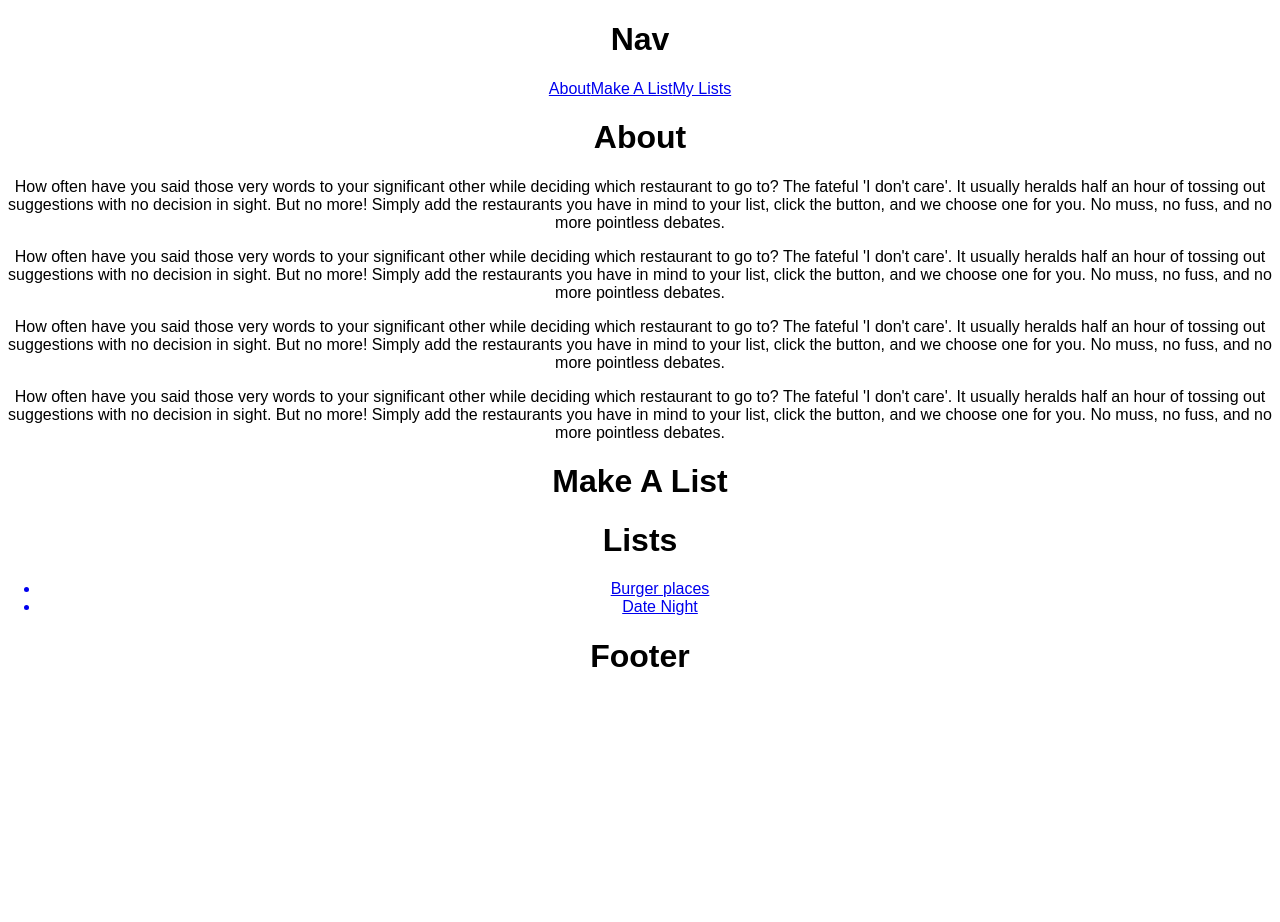
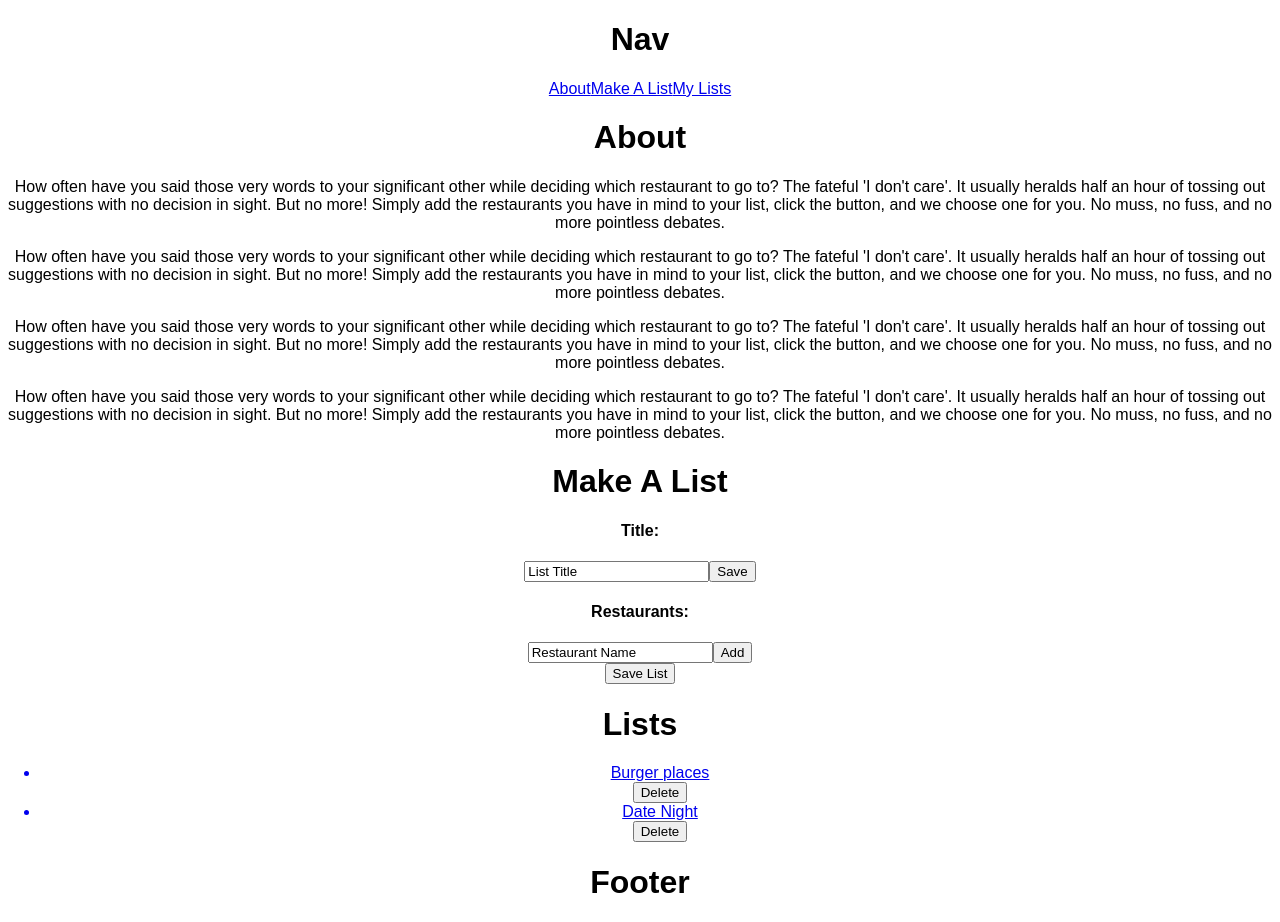
Before and after one commit to Be-The-Bert/noserver-idontcare, a React (Create React App) app in the folder noserver/: page / in a window 1280 px wide. Before the commit the page ends 800 px from the top, so only its background shows below. Built offline with nearby package versions, Linux system fonts and the light colour scheme.

Commit message:
changes to wireframe, redux store working between makealist and lists, edit modul working in make a list!

```diff
--- a/noserver/src/components/App.js
+++ b/noserver/src/components/App.js
@@ -8,9 +8,10 @@ import ListParent from './Lists/ListParent';
 import Nav from './Nav/Nav';
 import Footer from './Footer/Footer';
 
-class App extends Component {
+export default class App extends Component {
   render() {
     return (
+      <div>
         <BrowserRouter>
           <div className="App">
             <Nav />
@@ -20,8 +21,7 @@ class App extends Component {
             <Footer />
           </div>
         </BrowserRouter>
+      </div>
     );
   }
 }
-
-export default App;
--- a/noserver/src/components/Lists/ListDisplay/ListDisplay.js
+++ b/noserver/src/components/Lists/ListDisplay/ListDisplay.js
@@ -1,6 +1,8 @@
 import React, { Component } from 'react';
 import { connect } from 'react-redux';
 import { Link } from 'react-router-dom';
+
+import { deleteList } from './../../../ducks/actions';
 
 class ListDisplay extends Component {
     itemEdit(){
@@ -28,6 +30,7 @@ class ListDisplay extends Component {
                                     <Link to={`/lists/${i}`}>
                                         <li>{item.title}</li>
                                     </Link>
+                                    <button onClick={(i) => this.props.deleteList(i)}>Delete</button>
                                 </div>
                             )}
                         )}
@@ -43,4 +46,4 @@ function mapStateToProps(state) {
         lists: state.lists
     }
 }
-export default connect(mapStateToProps)(ListDisplay);
+export default connect(mapStateToProps, { deleteList })(ListDisplay);
--- a/noserver/src/components/Lists/ListParent.js
+++ b/noserver/src/components/Lists/ListParent.js
@@ -12,7 +12,7 @@ export default class List extends Component {
                 <BrowserRouter>
                     <Switch>
                         <Route component={ListDisplay} path='/lists/:id' />
-                        <Route component={Lists} path='/' exact />
+                        <Route component={Lists} path='/' />
                     </Switch>
                 </BrowserRouter>
             </div>
--- a/noserver/src/components/Lists/Lists/Lists.js
+++ b/noserver/src/components/Lists/Lists/Lists.js
@@ -1,6 +1,8 @@
 import React, { Component } from 'react';
 import { connect } from 'react-redux';
 import { Link } from 'react-router-dom';
+
+import { deleteList } from './../../../ducks/actions';
 
 class Lists extends Component {
     render(){
@@ -14,6 +16,7 @@ class Lists extends Component {
                                     <Link to={`/lists/${i}`}>
                                         <li>{item.title}</li>
                                     </Link>
+                                    <button onClick={(i) => this.props.deleteList(i)}>Delete</button>
                                 </div>
                         )}
                     )}
@@ -29,4 +32,4 @@ function mapStateToProps(state) {
         lists: state.lists
     }
 }
-export default connect(mapStateToProps)(Lists);
+export default connect(mapStateToProps, { deleteList })(Lists);
--- a/noserver/src/components/MakeAList/MakeAList.js
+++ b/noserver/src/components/MakeAList/MakeAList.js
@@ -1,11 +1,137 @@
 import React, { Component } from 'react';
 import { connect } from 'react-redux';
+import { newList, editItem } from './../../ducks/actions';
+
+import EditItem from './../Moduls/EditItem/EditItem';
 
 class MakeAList extends Component {
+    constructor(){
+        super();
+        this.state = {
+            titleInput: 'List Title',
+            restaurantsInput: 'Restaurant Name',
+            title: '',
+            restaurants: [],
+            editTitle: true,
+            editItem: false,
+            restaurantToEdit: {
+                index: 0
+            }
+        }
+        // BINDING METHOD FUNCTIONS CONTEXT
+        this.saveTitle = this.saveTitle.bind(this);
+        this.handleTitleChange = this.handleTitleChange.bind(this);
+        this.addRestaurant = this.addRestaurant.bind(this);
+        this.handleRestaurantChange = this.handleRestaurantChange.bind(this);
+        this.saveList = this.saveList.bind(this);
+        this.editItem = this.editItem.bind(this);
+        this.cancelChanges = this.cancelChanges.bind(this);
+        this.deleteRestaurant = this.deleteRestaurant.bind(this);
+        this.saveChanges = this.saveChanges.bind(this);
+    }
+    // INPUT CHANGE FUNCTIONS
+    handleTitleChange(e) {
+        this.setState(Object.assign({}, this.state, {titleInput: e.target.value}));
+    }
+    saveTitle(e) {
+        e.preventDefault();
+        let temp = this.state.titleInput;
+        this.setState(Object.assign({}, this.state, {title: temp, editTitle: false}));
+    }
+    handleRestaurantChange(e) {
+        this.setState(Object.assign({}, this.state, {restaurantsInput: e.target.value}));
+    }
+    // ADD RESTAURANT TO NEW LIST
+    addRestaurant(e) {
+        e.preventDefault();
+        let tempValue = this.state.restaurantsInput;
+        let tempObj = {
+            name: tempValue,
+            type: 'none',
+            price: 0,
+        }
+        let tempArr = [...this.state.restaurants];
+        tempArr.push(tempObj);
+        this.setState(Object.assign({}, this.state, {restaurantsInput: 'Restaurant Name', restaurants: tempArr}));
+    }
+    // ADD LIST TO STORE
+    saveList() {
+        if (this.state.restaurants.length > 0) {
+            let title = this.state.title;
+            let restaurants = this.state.restaurants;
+            this.props.newList(title, restaurants);
+            this.setState({
+                titleInput: 'List Title',
+                restaurantsInput: 'Restaurant Name',
+                title: '',
+                restaurants: []
+            })
+        }
+    }
+    // DISPLAY EDIT MODULE
+    editItem(index) {
+        let temp = Object.assign({}, this.state.restaurants[index], {index});
+        this.setState(Object.assign({}, this.state, {editItem: true, restaurantToEdit: temp}))
+    }
+    // EDIT MODULE CALLBACKS
+    cancelChanges() {
+        this.setState(Object.assign({}, this.state, {editItem: false}))
+    }
+    deleteRestaurant(index) {
+        let resArrayCopy = [...this.state.restaurants];
+        resArrayCopy.splice(index, 1);
+        this.setState(Object.assign({}, this.state, {restaurants: resArrayCopy, editItem: false}))
+    }
+    saveChanges(index, name, type, price) {
+        let updatedRestaurant = {name, type, price};
+        let resArrayCopy = [...this.state.restaurants];
+        resArrayCopy.splice(index, 1, updatedRestaurant);
+        this.setState(Object.assign({}, this.state, {restaurants: resArrayCopy}))
+    }
     render(){
         return (
             <div id='MakeAList'>
+                {/*SET NEW LIST TITLE*/}
                 <h1>Make A List</h1>
+                <form>
+                    <h4>Title:</h4>
+                    {this.state.editTitle
+                    ?
+                        <div>
+                            <input value={this.state.titleInput} onChange={this.handleTitleChange}></input>
+                            <button onClick={this.saveTitle}>Save</button>
+                        </div>
+                    :
+                        <span onClick={() => this.setState(Object.assign({}, this.state, {editTitle: true}))}>{this.state.title}</span>
+                    }
+                </form>
+                {/*LIST OF RESTAURANTS ADDED TO NEW LIST*/}
+                <h4>Restaurants:</h4>
+                {this.state.restaurants.map((item, i) =>{
+                    return (
+                        <div key={i}>
+                            <span>{item.name}</span>
+                            <span>{item.type}</span>
+                            <span>{item.price}</span>
+                            <button onClick={() => this.editItem(i)}>Edit</button>
+                        </div>
+                    )}
+                )}
+                {/*ADD MORE RESTAURANTS*/}
+                <form>
+                    <input value={this.state.restaurantsInput} onChange={this.handleRestaurantChange}></input>
+                    <button onClick={this.addRestaurant}>Add</button>
+                </form>
+                {/*SAVE LIST TO STORE*/}
+                <button onClick={this.saveList}>Save List</button>
+                {/*EDIT ITEMS MODUL*/}
+                {this.state.editItem
+                ?
+                    <EditItem restaurantToEdit={this.state.restaurantToEdit} cancelChanges={this.cancelChanges} deleteRestaurant={this.deleteRestaurant} saveChanges={this.saveChanges}/>
+                :
+                    null
+                }
+
             </div>
         )
     }
@@ -16,4 +142,4 @@ function mapStateToProps(state) {
         lists: state.lists
     }
 }
-export default connect(mapStateToProps)(MakeAList);
+export default connect(mapStateToProps, { newList, editItem })(MakeAList);
--- /dev/null
+++ b/noserver/src/components/Moduls/EditItem/EditItem.js
@@ -0,0 +1,41 @@
+import React, { Component } from 'react';
+
+export default class EditItem extends Component {
+    constructor(props){
+        super(props);
+        const { name, type, price } = this.props.restaurantToEdit;
+        this.state = {
+            name,
+            type,
+            price
+        }
+        this.handleNameChange = this.handleNameChange.bind(this);
+        this.handleTypeChange = this.handleTypeChange.bind(this);
+        this.handlePriceChange = this.handlePriceChange.bind(this);
+    }
+    handleNameChange(e) {
+        this.setState(Object.assign({}, this.state, {name: e.target.value}));
+    }
+    handleTypeChange(e) {
+        this.setState(Object.assign({}, this.state, {type: e.target.value}));
+    }
+    handlePriceChange(e) {
+        this.setState(Object.assign({}, this.state, {price: e.target.value}));
+    }
+    render(){
+        return (
+            <div>
+                <div>
+                    <span>Name:<input value={this.state.name} onChange={ e => this.handleNameChange(e) }></input></span>
+                    <span>Type:<input value={this.state.type} onChange={ e => this.handleTypeChange(e) }></input></span>
+                    <span>Price:<input value={this.state.price} onChange={ e => this.handlePriceChange(e) }></input></span>
+                </div>
+                <div>
+                    <button onClick={this.props.cancelChanges}>Cancel</button>
+                    <button onClick={() => this.props.deleteRestaurant(this.props.index)}>Delete</button>
+                    <button onClick={() => this.props.saveChanges(this.props.index, this.state.name, this.state.type, this.state.price)}>Save</button>
+                </div>
+            </div>
+        )
+    }
+}
--- a/noserver/src/ducks/actions.js
+++ b/noserver/src/ducks/actions.js
@@ -0,0 +1,24 @@
+const NEW_LIST = 'NEW_LIST';
+const DELETE_LIST = 'DELETE_LIST';
+const EDIT_ITEM = 'EDIT_ITEM';
+
+export function newList(title, restaurants) {
+    return {
+        type: NEW_LIST,
+        payload: {
+            title: title,
+            restaurants: restaurants
+        }
+    }
+}
+export function deleteList(id) {
+    return {
+        type: DELETE_LIST,
+        payload: id
+    }
+}
+export function editItem() {
+    return {
+        type: EDIT_ITEM
+    }
+}
--- a/noserver/src/ducks/reducer.js
+++ b/noserver/src/ducks/reducer.js
@@ -1,5 +1,6 @@
-
-
+const NEW_LIST = 'NEW_LIST';
+const DELETE_LIST = 'DELETE_LIST';
+const EDIT_ITEM = 'EDIT_ITEM';
 
 const initialState = {
     lists: [
@@ -27,13 +28,22 @@ const initialState = {
             }
          ]
         }
-
-    ]
+    ],
+    editItem: false
 }
 
 export default function reducer(state = initialState, action) {
     switch (action.type) {
+        case NEW_LIST:
+            let tempNew = state.lists.concat(action.payload);
+            return Object.assign({}, state, {lists: tempNew});
+        case DELETE_LIST:
+            let tempDelete = [...state.lists];
+            tempDelete.splice(action.payload, 1);
+            return Object.assign({}, state, {lists: tempDelete})
+        case EDIT_ITEM:
+            return Object.assign({}, state, {editItem: !state.editItem})
         default:
-            return state
+            return state;
     }
 }
```
Also changed, not shown: 2 other files (tests, documents, lock files or other folders). Lines whose indentation alone changed are shown as unchanged.
